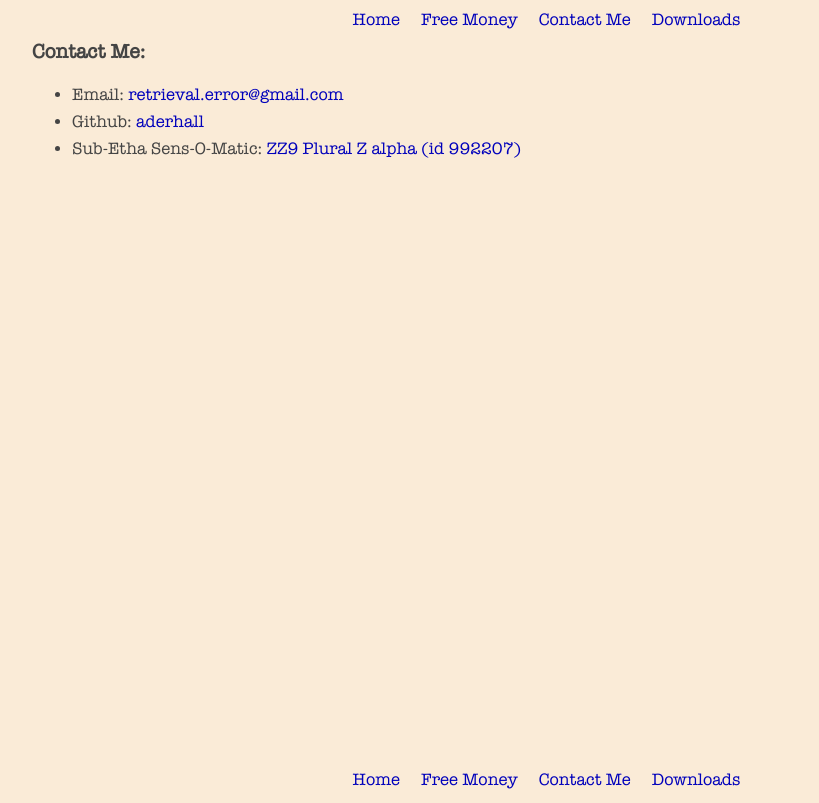
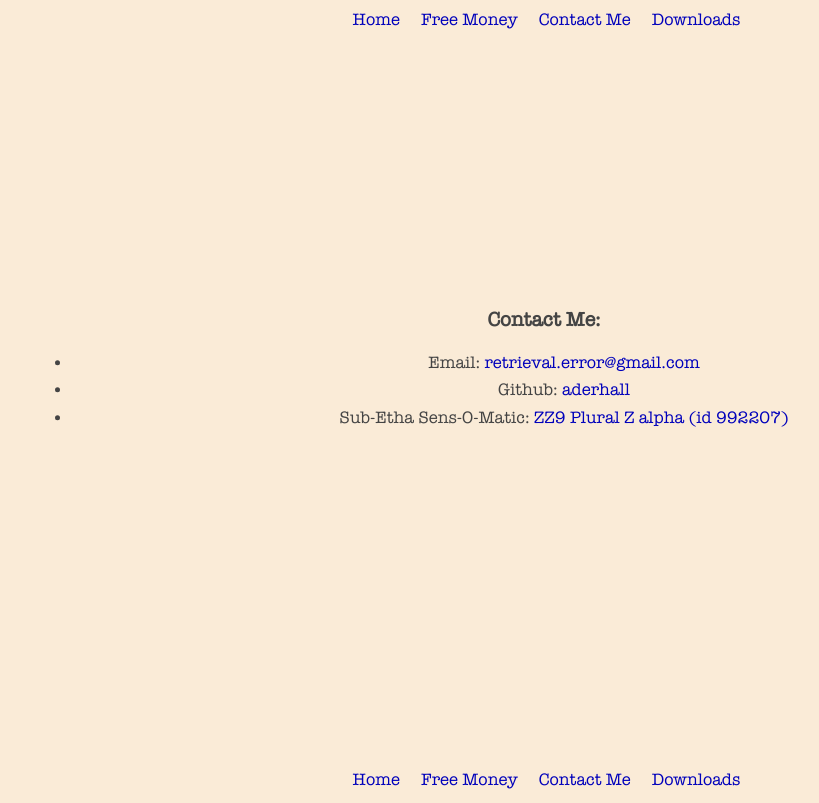
Before and after one commit to aderhall/aderhall.github.io, a plain HTML site: page contact.html in a window 1280 px wide. Shown: the whole page, without its empty margins (96-915 px from the left). Drawn offline with Linux system fonts and the light colour scheme.

Commit message:
Center contact details

```diff
--- a/contact.html
+++ b/contact.html
@@ -21,14 +21,15 @@
     </div>
 
     <div class="content">
-      <h3>Contact Me:</h3>
-      <ul>
-        <li>Email: <a href="mailto:retrieval.error@gmail.com">retrieval.error@gmail.com</a></li>
-        <li>Github: <a href="https://github.com/aderhall">aderhall</a></li>
-        <li>Sub-Etha Sens-O-Matic: <a href="https://www.google.it/search?q=hitchhiker%27s+guide+to+the+galaxy">ZZ9 Plural Z alpha (id 992207)</a></li>
-      </ul>
+      <div class="title-container">
+        <h3>Contact Me:</h3>
+          <ul class="vertical">
+            <li>Email: <a href="mailto:retrieval.error@gmail.com">retrieval.error@gmail.com</a></li>
+            <li>Github: <a href="https://github.com/aderhall">aderhall</a></li>
+            <li>Sub-Etha Sens-O-Matic: <a href="https://www.google.it/search?q=hitchhiker%27s+guide+to+the+galaxy">ZZ9 Plural Z alpha (id 992207)</a></li>
+          </ul>
+      </div>
     </div>
-
     <div class="navbar-super bottom">
         <div class="navbar-container">
             <ul class="navbar">
```
